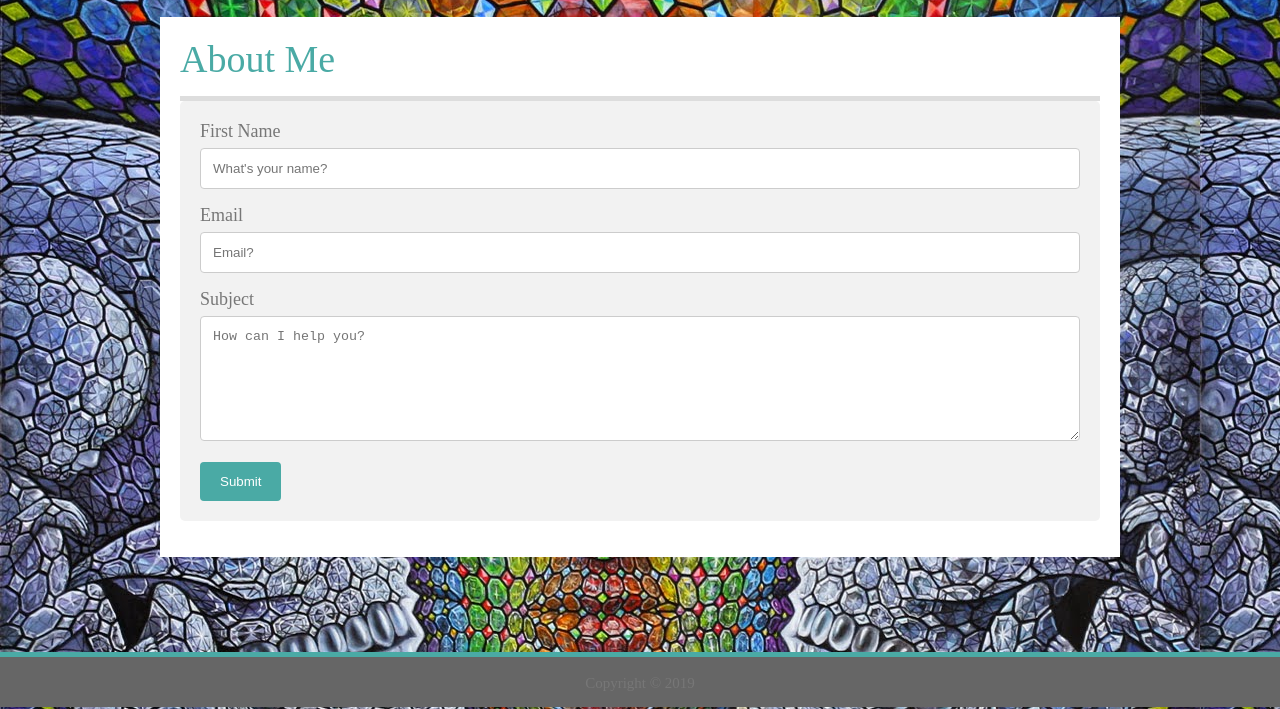
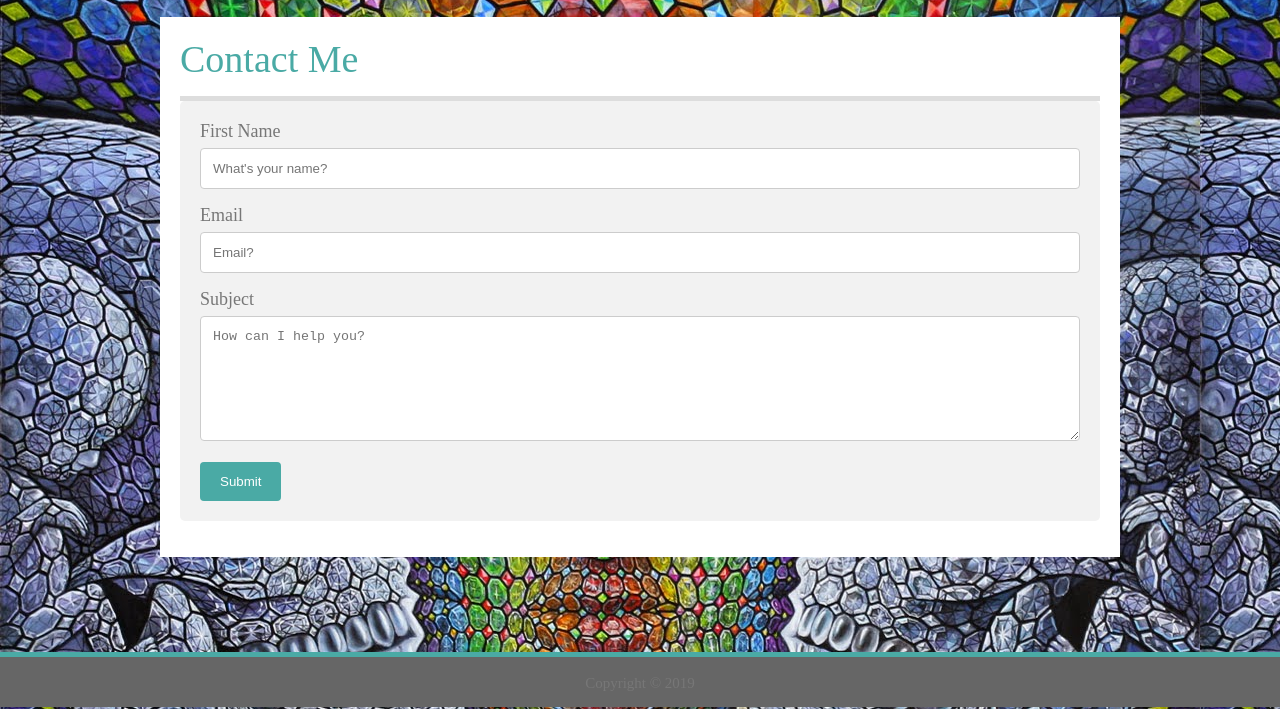
Before and after one commit to CoombaPace/Basic-Portfolio, a plain HTML site: page contact.html in a window 1280 px wide. Shown: the part 93-802 px from the top of the page. Drawn offline with Linux system fonts and the light colour scheme.

Commit message:
Changed heading on Contact page.

```diff
--- a/contact.html
+++ b/contact.html
@@ -35,7 +35,7 @@
 <div class="container">
 
   <section id="fullcontact">
-    About Me
+    Contact Me
     <div id="division"></div>
     <div class="container2">
         <form action="/action_page.php">
```
